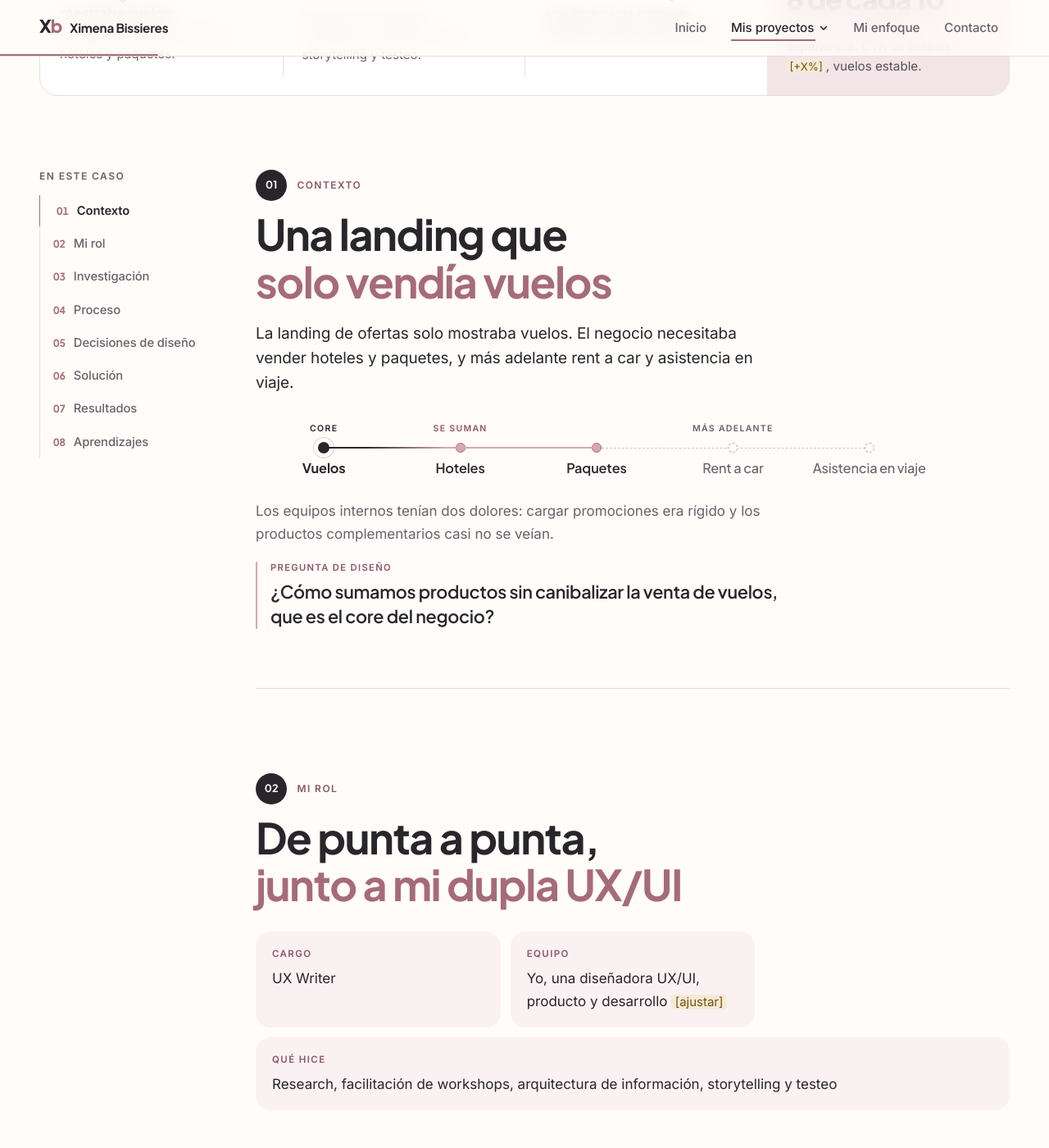
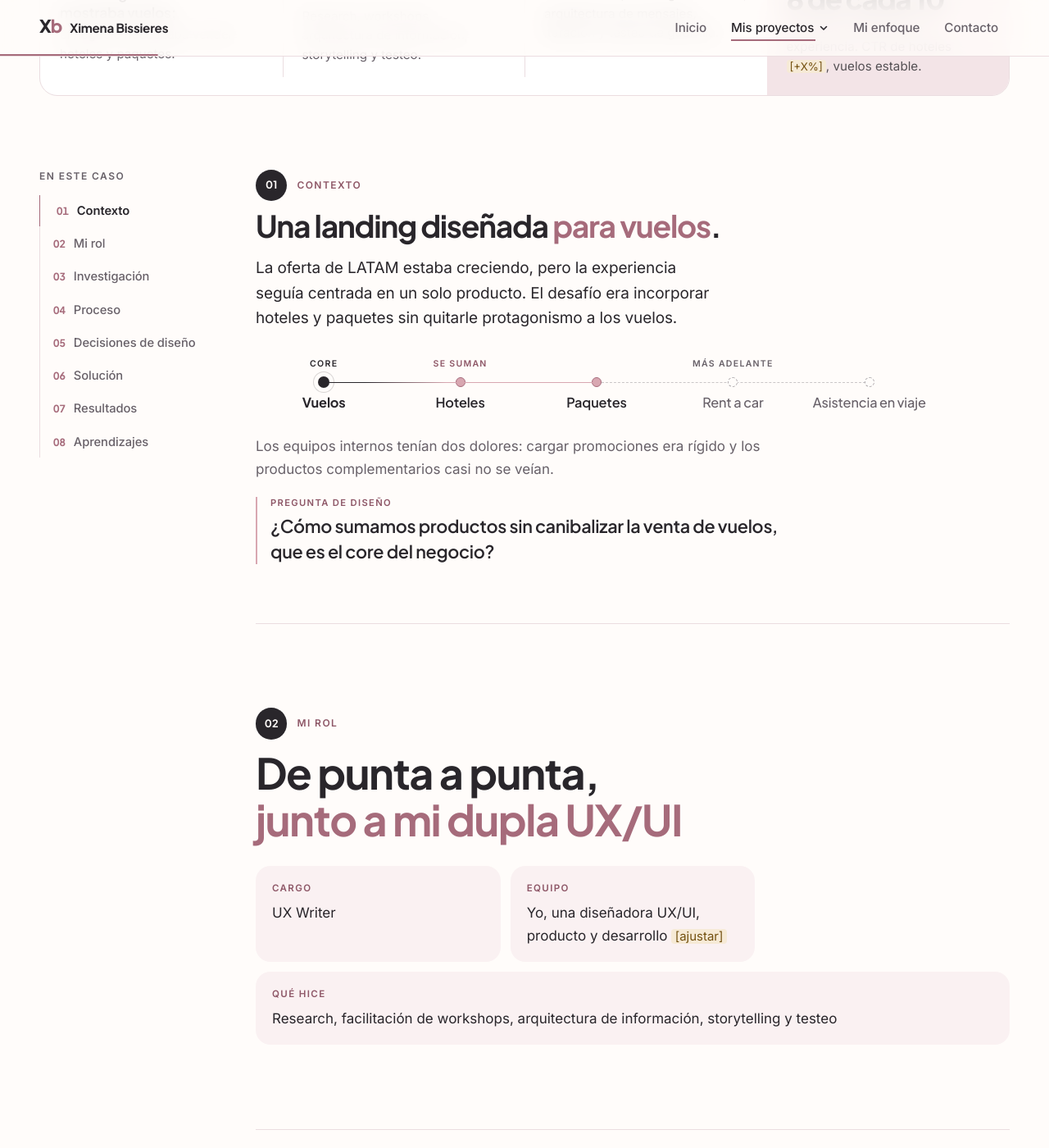
Before and after one commit to ximebissieres/Ximebissieres.github.io, a Jekyll site: the page built from proyectos/latam.html, in a window 1280 px wide and 1400 px high, scrolled down 1106 px. Shown: the whole window at 82% size. Built offline with Jekyll 4.4.1, drawn with Linux system fonts in a browser that asks for light colours.

Commit message:
LATAM · Contexto: nuevo título y bajada; corrige slug de Monchis
- Título 'Una landing diseñada para vuelos.' a escala de sección y nueva
  bajada con ancho de lectura sin palabras huérfanas
- Línea de tiempo, fricciones y pregunta de diseño sin cambios
- projects.yml: el slug de Monchis vuelve a 'monchis' (la mayúscula
  impedía compilar el sitio); se mantienen 'Delivery App' en categoría
  y sector

Co-Authored-By: Claude Opus 5.5 <noreply@anthropic.com>
Claude-Session: https://claude.ai/code/session_01DJ4kQgEHjb3PtnpPBBuZ5X

```diff
--- a/_data/projects.yml
+++ b/_data/projects.yml
@@ -21,7 +21,7 @@
 #                       caso dentro de una ventana de navegador. Hoy lo usa LATAM.
 #  - slug ............. Dirección de la página (/proyectos/slug/). NO cambiar.
 # =============================================================================
-- slug: Monchis
+- slug: monchis
   category: Delivery App
   teaser: Menos entregas fallidas, sin agregar fricción a la compra.
   order: 1
--- a/assets/styles.css
+++ b/assets/styles.css
@@ -1285,8 +1285,10 @@ body { font-family: var(--sans); font-size: var(--fs-body); line-height: 1.65; f
    orden según su posición (--at). Sin JS o con movimiento reducido: --tl = 1.
    ========================================================================== */
 .chapter.chapter--context { gap: 0; padding-bottom: clamp(48px, 6vw, 72px); }
-.chapter--context .chapter-head { margin-bottom: 20px; }
-.chapter--context .lead { max-width: 40rem; }
+.chapter--context .chapter-head { margin-bottom: 16px; gap: 10px; }
+/* Título a escala de sección (la misma de la Home), para no competir con el hero */
+.chapter--context .chapter-title { font-size: clamp(1.75rem, 1.2rem + 1.4vw, 2.5rem); line-height: 1.1; letter-spacing: var(--track-h1); }
+.chapter--context .lead { max-width: 36rem; text-wrap: pretty; }
 .chapter--context .ctx-pains { margin-top: 28px; max-width: 40rem; color: var(--muted); }
 .chapter--context .statement {
   margin-top: 20px; max-width: 40rem; padding-left: 16px; border-left-width: 2px;
--- a/proyectos/latam.html
+++ b/proyectos/latam.html
@@ -19,8 +19,8 @@ summary: 'Rediseñamos la landing de ofertas para que vuelos, hoteles y paquetes
   <div class="chapters">
 
     <section class="chapter chapter--context" id="contexto" data-title="Contexto">
-      <header class="chapter-head"><p class="eyebrow">Contexto</p><h2 class="chapter-title">Una landing que <em>solo vendía vuelos</em></h2></header>
-      <p class="lead">La landing de ofertas solo mostraba vuelos. El negocio necesitaba vender hoteles y paquetes, y más adelante rent a car y asistencia en viaje.</p>
+      <header class="chapter-head"><p class="eyebrow">Contexto</p><h2 class="chapter-title">Una landing diseñada <em>para vuelos</em>.</h2></header>
+      <p class="lead">La oferta de LATAM estaba creciendo, pero la experiencia seguía centrada en un solo producto. El desafío era incorporar hoteles y paquetes sin quitarle protagonismo a los vuelos.</p>
       <ol class="offer-tl" aria-label="Productos de la landing" data-scroll-draw>
         <li class="tl-core" style="--at:0"><span class="tl-stage">Core</span><span class="tl-dot" aria-hidden="true"></span><span class="tl-name">Vuelos</span></li>
         <li class="tl-now" style="--at:.25"><span class="tl-stage">Se suman</span><span class="tl-dot" aria-hidden="true"></span><span class="tl-name">Hoteles</span></li>
```
